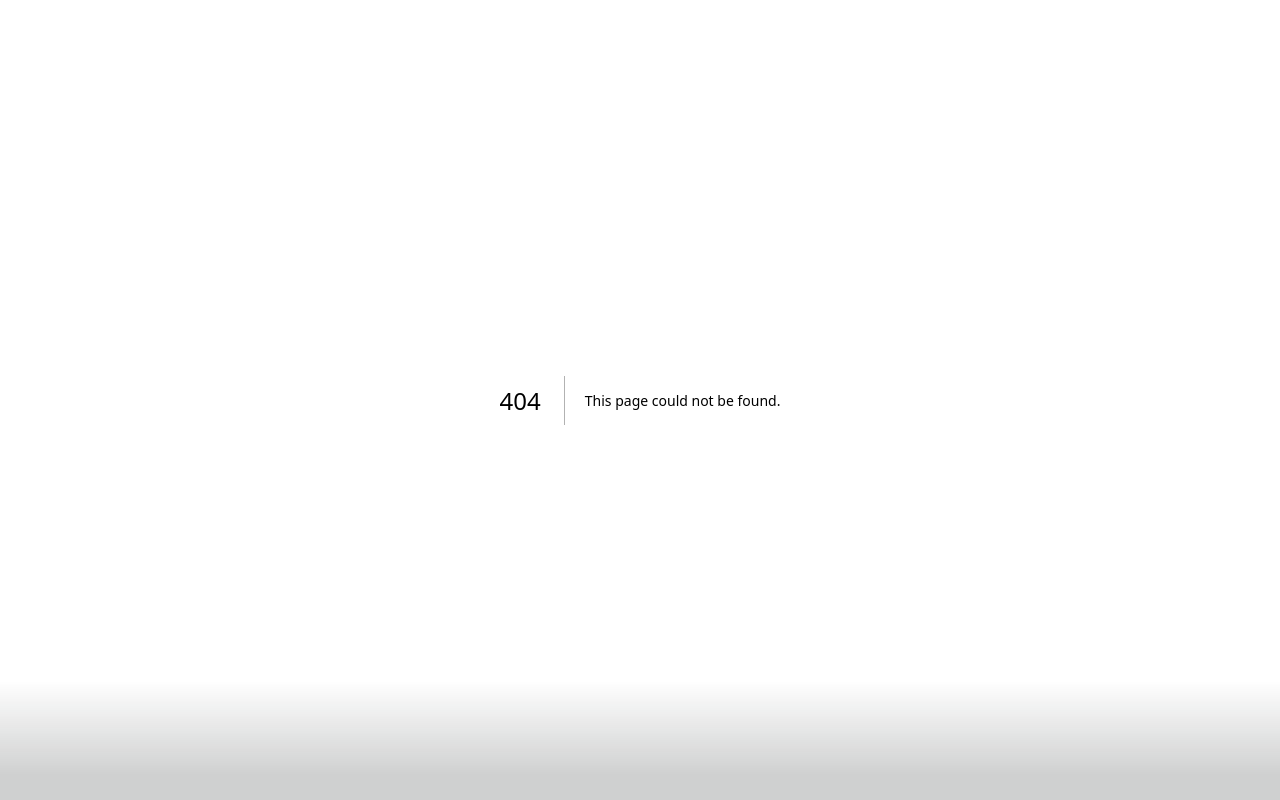
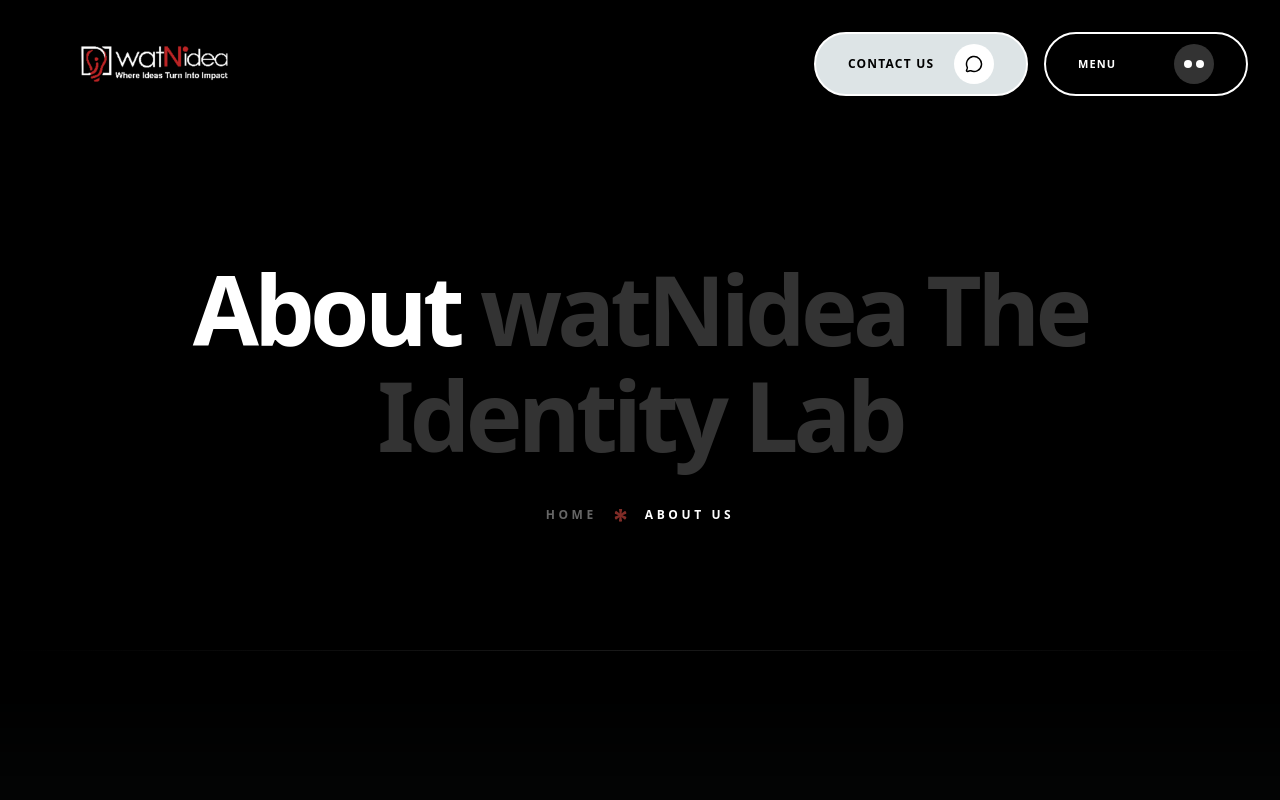
Before and after one commit to akashnegi62/watnidea, a Next.js app: page /about in a window 1280 px wide. Before the commit this address had no page. Shown: the top 800 px of the page. Built offline with nearby package versions, Linux system fonts and the light colour scheme.

Commit message:
Layout Change

```diff
--- /dev/null
+++ b/app/about/page.tsx
@@ -0,0 +1,14 @@
+import Heading from "@/layout/Heading";
+import AboutSec from "@/components/AboutSec";
+
+export default function AboutPage() {
+  return (
+    <>
+      {/* <Loader /> */}
+      <main className="bg-black">
+        <Heading name="About" />
+        <AboutSec />
+      </main>
+    </>
+  );
+}
--- /dev/null
+++ b/app/blog/page.tsx
@@ -0,0 +1,16 @@
+import Heading from "@/layout/Heading";
+
+export default function BlogPage() {
+  return (
+    <>
+      <main className="bg-black min-h-screen">
+        <Heading name="Blog" />
+        <section className="py-24 flex items-center justify-center">
+          <p className="text-white/40 text-xl font-medium tracking-widest uppercase">
+            Coming Soon
+          </p>
+        </section>
+      </main>
+    </>
+  );
+}
--- /dev/null
+++ b/app/contact/page.tsx
@@ -0,0 +1,13 @@
+import Heading from "@/layout/Heading";
+import BookBannerSec from "@/components/BookBannerSec";
+
+export default function ContactPage() {
+  return (
+    <>
+      <main className="bg-black">
+        <Heading name="Contact" />
+        <BookBannerSec />
+      </main>
+    </>
+  );
+}
--- a/app/layout.tsx
+++ b/app/layout.tsx
@@ -1,7 +1,8 @@
 import type { Metadata } from "next";
 import "./globals.css";
 import GlobalBottomBlur from "@/Ui/GlobalBottomBlur";
-
+import FloatingNav from "@/Ui/FloatingNav";
+import Footer from "@/layout/Footer";
 export const metadata: Metadata = {
   title: "WatNidea",
   description: "Generated by create next app",
@@ -15,8 +16,10 @@
   return (
     <html lang="en" className={`h-full antialiased`}>
       <body className="min-h-full flex flex-col">
+        <FloatingNav />
         {children}
         <GlobalBottomBlur />
+        <Footer />
       </body>
     </html>
   );
--- a/app/page.tsx
+++ b/app/page.tsx
@@ -1,5 +1,4 @@
-import Loader from "@/Ui/Loader";
-import FloatingNav from "@/Ui/FloatingNav";
+import Loader from "@/layout/Loader";
 import HeroPage from "@/components/HeroSec";
 import AboutSec from "@/components/AboutSec";
 import SectionSec from "@/components/ServiceSec";
@@ -12,12 +11,10 @@
 import ResultSec from "@/components/ResultSec";
 import FAQSec from "@/components/FAQSec";
 import BookBannerSec from "@/components/BookBannerSec";
-import Footer from "@/Ui/Footer";
 function page() {
   return (
     <>
-      <Loader />
-      <FloatingNav />
+      {/* <Loader /> */}
       <HeroPage />
       <AboutSec />
       <SectionSec />
@@ -30,7 +27,6 @@
       <ResultSec />
       <FAQSec />
       <BookBannerSec />
-      <Footer />
     </>
   );
 }
--- /dev/null
+++ b/app/services/page.tsx
@@ -0,0 +1,13 @@
+import Heading from "@/layout/Heading";
+import ServiceSec from "@/components/ServiceSec";
+
+export default function ServicesPage() {
+  return (
+    <>
+      <main className="bg-black">
+        <Heading name="Services" />
+        <ServiceSec />
+      </main>
+    </>
+  );
+}
--- /dev/null
+++ b/layout/Heading.tsx
@@ -0,0 +1,61 @@
+"use client";
+
+import Image from "next/image";
+import Link from "next/link";
+import { motion } from "framer-motion";
+
+interface HeadingProps {
+  name: string;
+}
+
+export default function Heading({ name }: HeadingProps) {
+  return (
+    <section className="relative w-full pt-48 pb-24 md:pt-64 md:pb-32 bg-black overflow-hidden flex flex-col items-center justify-center text-center px-6">
+      {/* Content */}
+      <motion.div
+        initial={{ opacity: 0, y: 20 }}
+        animate={{ opacity: 1, y: 0 }}
+        transition={{ duration: 0.8, ease: [0.22, 1, 0.36, 1] }}
+        className="relative z-10"
+      >
+        <h1 className="text-4xl md:text-7xl lg:text-8xl font-bold tracking-tighter text-white mb-10 leading-[1.1]">
+          {name}{" "}
+          <span className="text-white/20 block md:inline">
+            watNidea The Identity Lab
+          </span>
+        </h1>
+
+        <div className="flex items-center justify-center gap-4 text-[10px] md:text-xs font-black uppercase tracking-[0.3em] text-white/40">
+          <Link
+            href="/"
+            className="hover:text-white transition-colors duration-300 flex items-center gap-2"
+          >
+            Home
+          </Link>
+
+          <div className="w-4 h-4 flex items-center justify-center">
+            <Image
+              src="/Img/point_icon.svg"
+              alt="separator"
+              width={14}
+              height={14}
+              className="brightness-200 opacity-50"
+            />
+          </div>
+
+          <span className="text-white">
+            {name === "About" ? "About us" : name}
+          </span>
+        </div>
+      </motion.div>
+
+      {/* Decorative Line */}
+      <motion.div
+        initial={{ width: 0, opacity: 0 }}
+        animate={{ width: "100%", opacity: 1 }}
+        transition={{ delay: 0.5, duration: 1, ease: "circOut" }}
+        className="absolute bottom-0 left-0 h-px bg-linear-to-r from-transparent via-white/10 to-transparent"
+      />
+    </section>
+  );
+}
```
Also changed, not shown: layout/Footer.tsx (renamed from Ui/Footer.tsx), layout/Loader.tsx (renamed from Ui/Loader.tsx).
